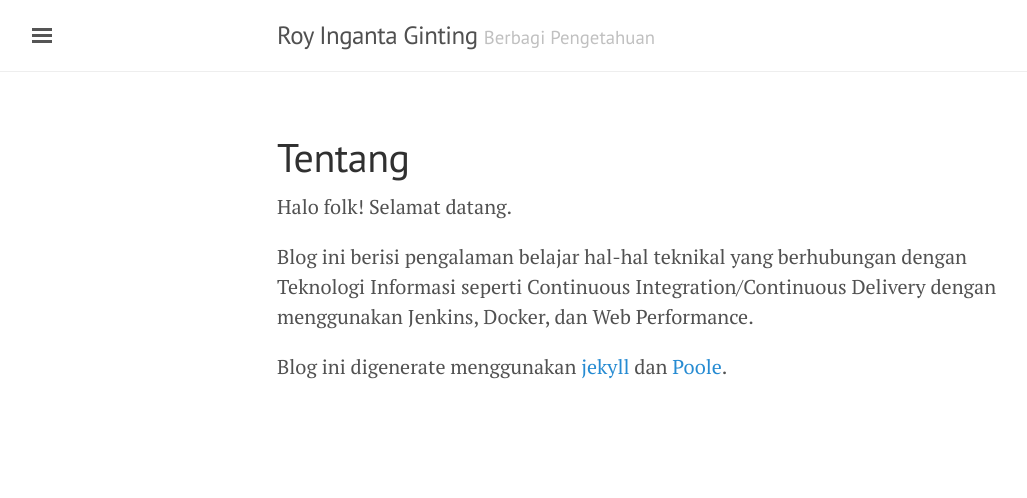
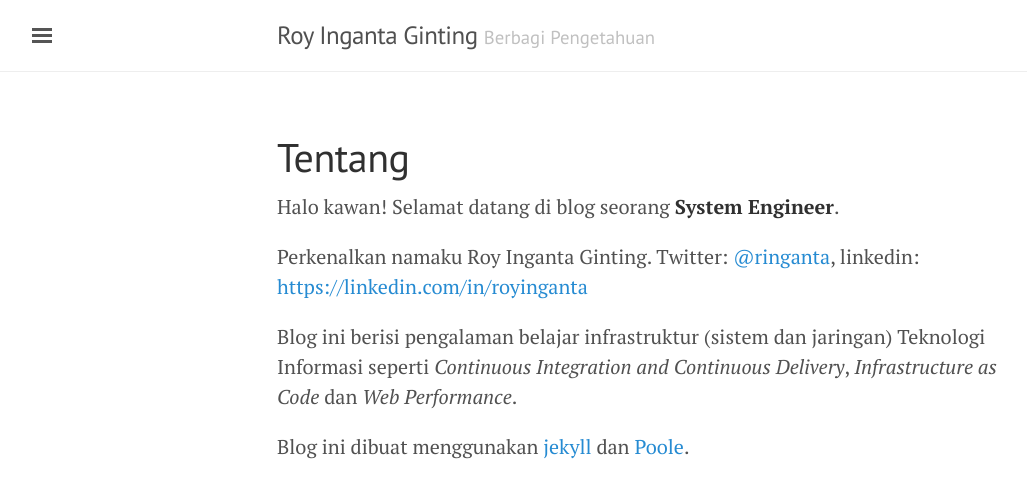
Before and after one commit to ringanta/ringanta.github.io, a Jekyll site: the page built from tentang.md, in a window 1280 px wide. Shown: the top 498 px of the page, without its empty margins (3-1030 px from the left). Built offline with Jekyll 4.4.1, drawn with Linux system fonts in a browser that asks for light colours.

Commit message:
Perbaharui halaman tentang

```diff
--- a/tentang.md
+++ b/tentang.md
@@ -3,9 +3,11 @@ layout: page
 title: Tentang
 ---
 
-Halo folk! Selamat datang.
+Halo kawan! Selamat datang di blog seorang **System Engineer**.
 
-Blog ini berisi pengalaman belajar hal-hal teknikal yang berhubungan dengan Teknologi Informasi seperti Continuous Integration/Continuous Delivery dengan menggunakan Jenkins, Docker, dan Web Performance.
+Perkenalkan namaku Roy Inganta Ginting. Twitter: [@ringanta](https://twitter.com/ringanta), linkedin: [https://linkedin.com/in/royinganta](https://linkedin.com/in/royinganta)
+
+Blog ini berisi pengalaman belajar infrastruktur (sistem dan jaringan) Teknologi Informasi seperti _Continuous Integration and Continuous Delivery_, _Infrastructure as Code_ dan _Web Performance_.
 
 
-Blog ini digenerate menggunakan [jekyll](http://jekyllrb.com/) dan [Poole](http://getpoole.com/).
+Blog ini dibuat menggunakan [jekyll](http://jekyllrb.com/) dan [Poole](http://getpoole.com/).
```
